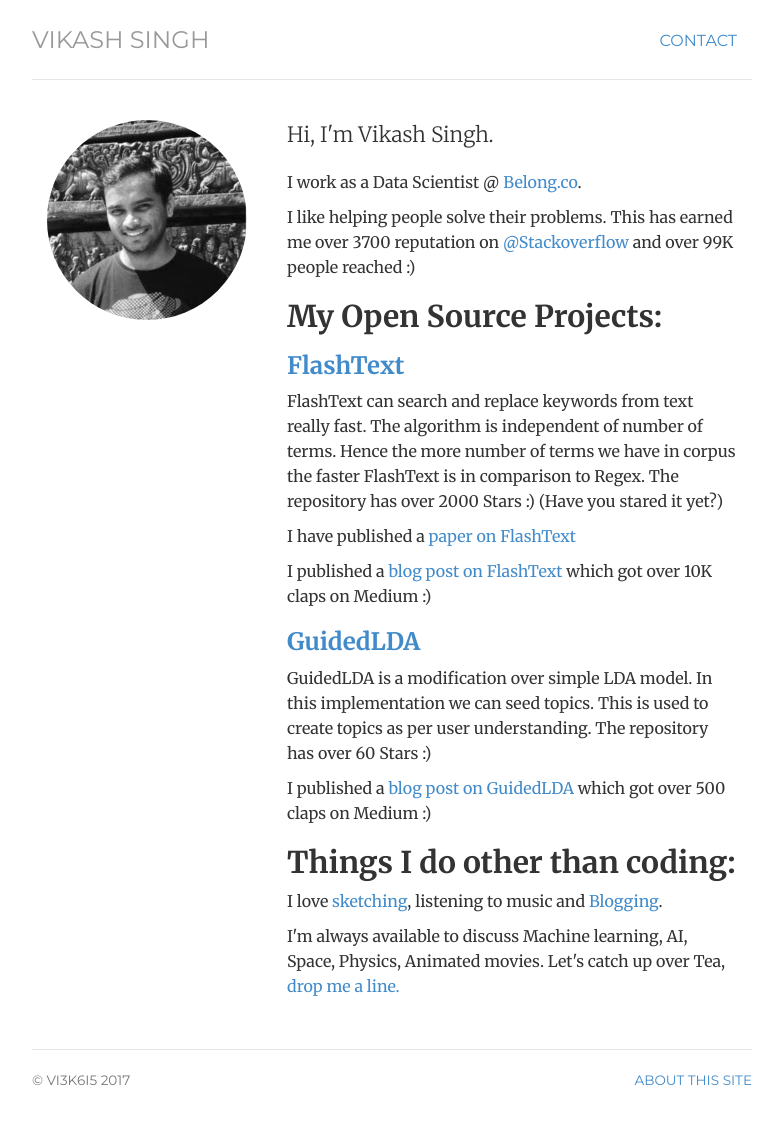
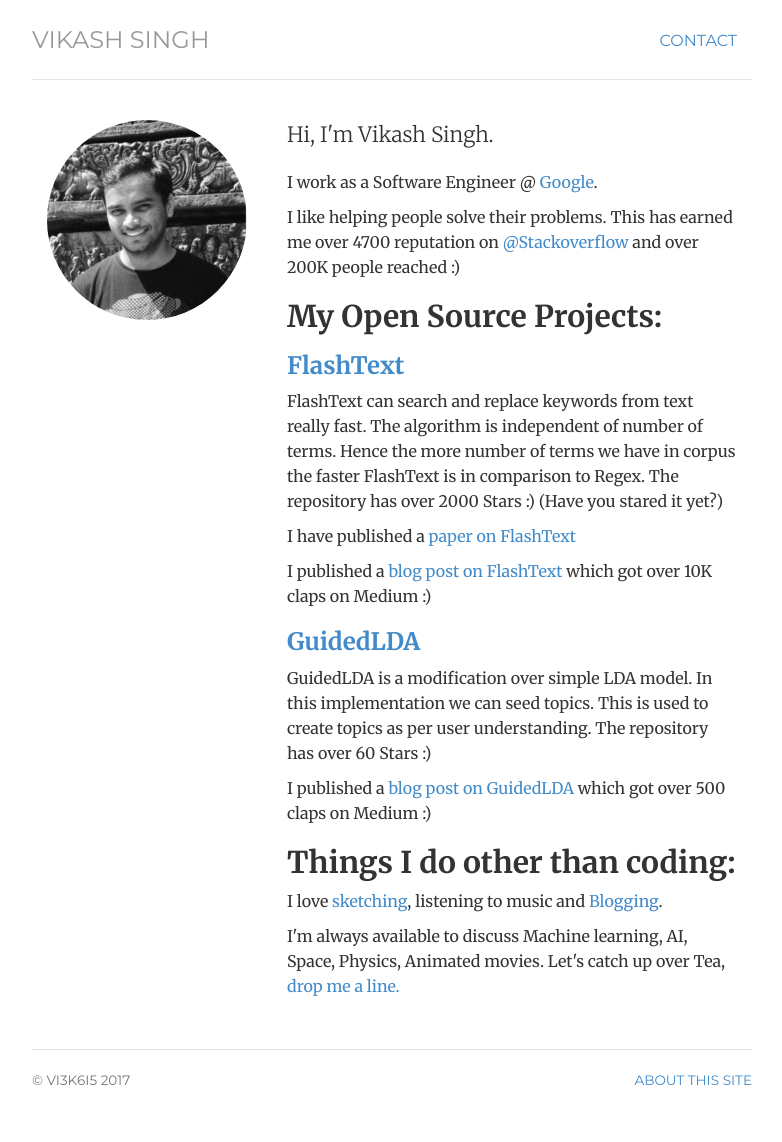
Before and after one commit to vi3k6i5/vi3k6i5.github.io, a Jekyll site: the page built from index.html, in a window 1280 px wide. Shown: the whole page, without its empty margins (248-1030 px from the left). Built offline with Jekyll 4.4.1, drawn with Linux system fonts in a browser that asks for light colours.

Commit message:
Update index.html

```diff
--- a/index.html
+++ b/index.html
@@ -13,9 +13,9 @@
     </div>
     <div class="col-sm-8">
     <p class="lead">Hi, I'm <span itemprop="name">Vikash Singh</span>.</p>
-    <p>I work as a Data Scientist @ <a href="https://belong.co/">Belong.co</a>.</p>
-    <p>I like helping people solve their problems. This has earned me over 3700 reputation on
-    <a href="https://stackoverflow.com/users/3027854/vikash-singh">@Stackoverflow</a> and over 99K people reached :)</p>
+    <p>I work as a Software Engineer @ <a href="https://belong.co/">Google</a>.</p>
+    <p>I like helping people solve their problems. This has earned me over 4700 reputation on
+    <a href="https://stackoverflow.com/users/3027854/vikash-singh">@Stackoverflow</a> and over 200K people reached :)</p>
 
     <h2>My Open Source Projects:</h2>
 
```
